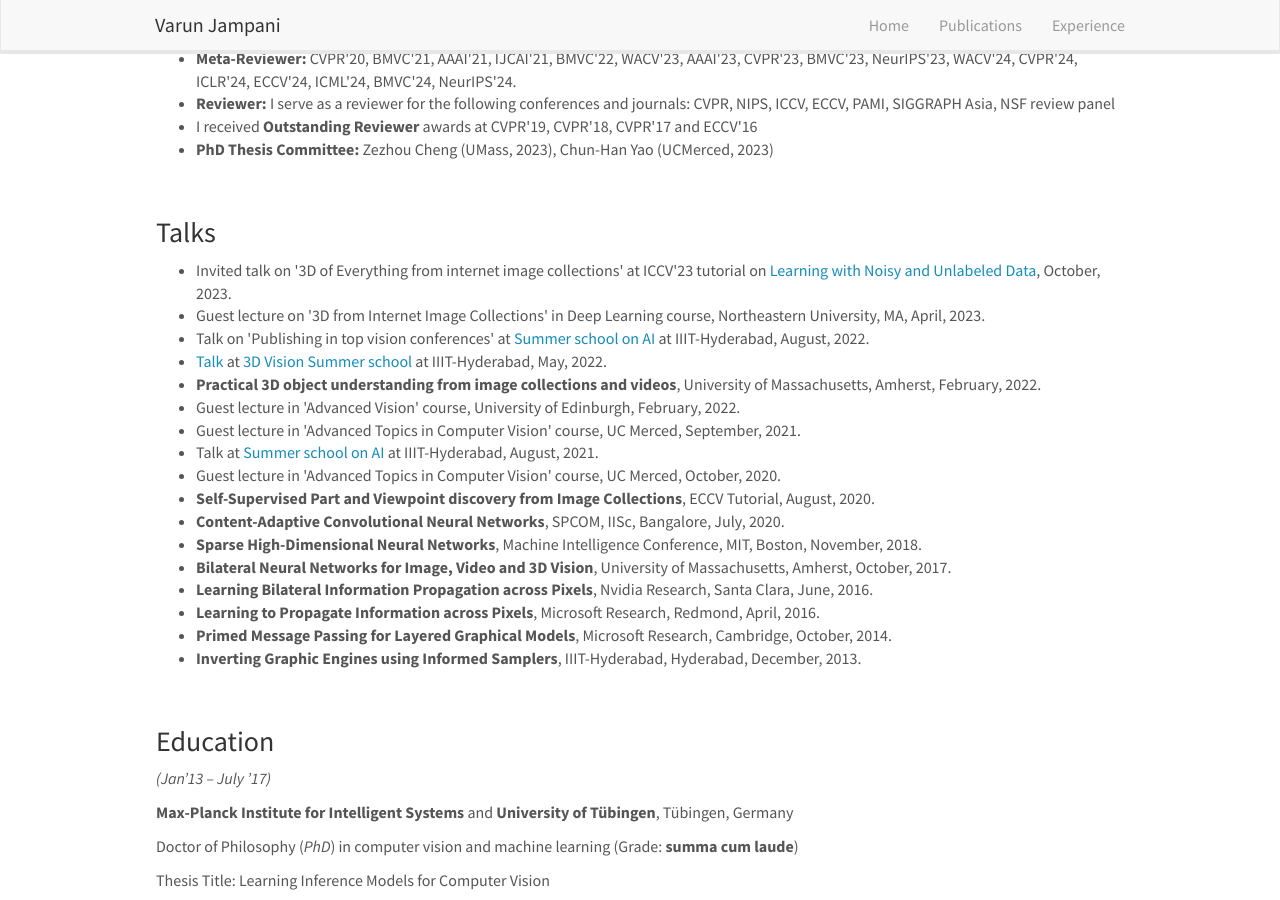
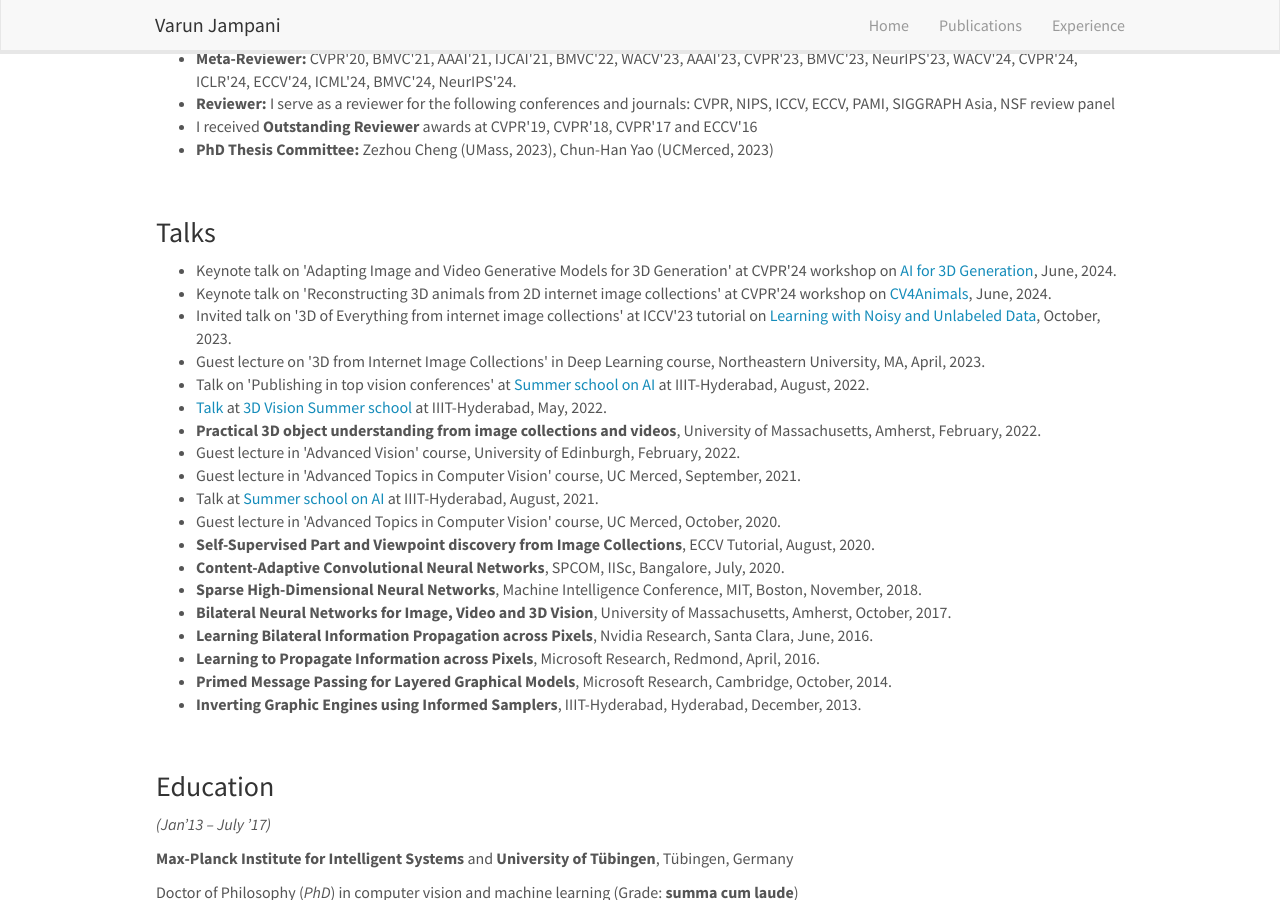
Before and after one commit to varunjampani/varunjampani.github.io, a Jekyll site: the page built from _pages/experience.md, in a window 1280 px wide and 900 px high, scrolled down 552 px. Built offline with Jekyll 4.4.1, drawn with Linux system fonts in a browser that asks for light colours; nearby versions of some CDN libraries.

Commit message:
Update experience.md

```diff
--- a/_pages/experience.md
+++ b/_pages/experience.md
@@ -41,7 +41,9 @@ permalink: /experience
 
 <h3>Talks</h3>
 <ul>
-<li>Invited talk on '3D of Everything from internet image collections' at ICCV'23 tutorial on <a href="https://cvit.iiit.ac.in/summerschool2022/">Learning with Noisy and Unlabeled Data</a>, October, 2023.</li>
+<li>Keynote talk on 'Adapting Image and Video Generative Models for 3D Generation' at CVPR'24 workshop on <a href="https://ai3dg.github.io/">AI for 3D Generation</a>, June, 2024.</li>
+<li>Keynote talk on 'Reconstructing 3D animals from 2D internet image collections' at CVPR'24 workshop on <a href="https://www.cv4animals.com/">CV4Animals</a>, June, 2024.</li>
+<li>Invited talk on '3D of Everything from internet image collections' at ICCV'23 tutorial on <a href="https://sifeiliu.net/NDLM_ICCV23tutorial/">Learning with Noisy and Unlabeled Data</a>, October, 2023.</li>
 <li>Guest lecture on '3D from Internet Image Collections' in Deep Learning course, Northeastern University, MA, April, 2023.</li>
 <li>Talk on 'Publishing in top vision conferences' at <a href="https://cvit.iiit.ac.in/summerschool2022/">Summer school on AI</a> at IIIT-Hyderabad, August, 2022.</li>
 <li><a href="https://www.youtube.com/watch?v=aIgC5izulkk">Talk</a> at <a href="https://cvit.iiit.ac.in/workshops/3dvision/">3D Vision Summer school</a> at IIIT-Hyderabad, May, 2022.</li>
```
